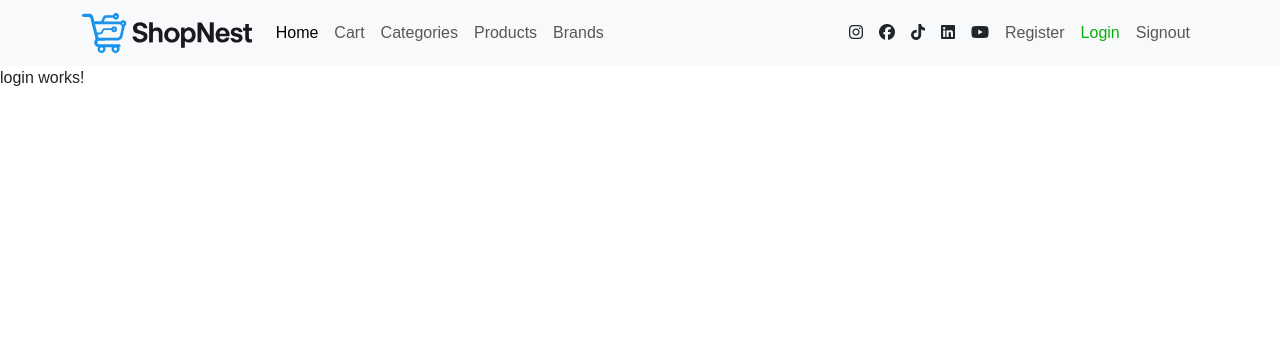
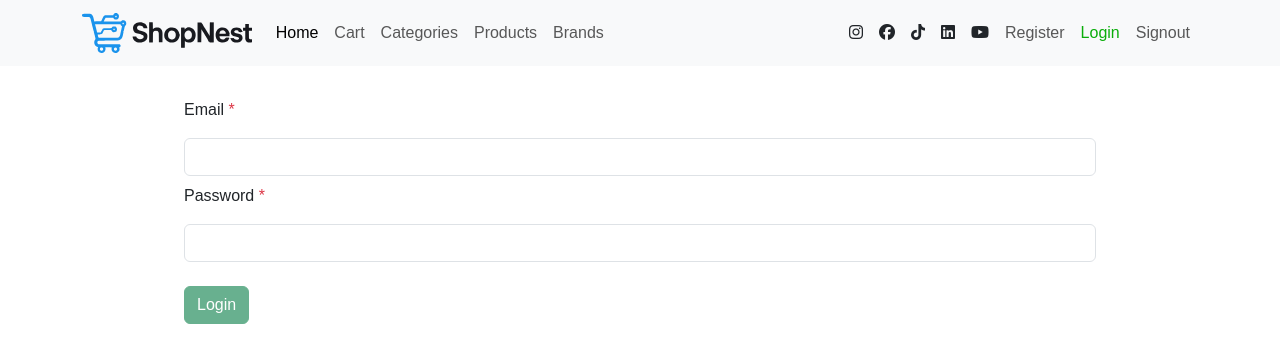
Before and after one commit to fadi-Ibr/Angular-e-commerce, an Angular app: page /login in a window 1280 px wide. Shown: the top 362 px of the page. Built offline with nearby package versions, Linux system fonts and the light colour scheme; a web font is replaced by a local one.

Commit message:
login comp

```diff
--- a/src/app/components/login/login.html
+++ b/src/app/components/login/login.html
@@ -1 +1,57 @@
-<p>login works!</p>
+<div class="w-75 p-4 mx-auto">
+  <!-- <form (ngSubmit)="handleSubmit(formObject)" #formObject="ngForm"> -->
+  <form [formGroup]="loginFormObject" (ngSubmit)="handleLogin()">
+    @if(responseErrMessage){
+    <p class="alert alert-danger text-center my-2">{{ responseErrMessage }}</p>
+    }
+
+    <label class="my-2" for="email"
+      >Email <span class="text-danger">*</span></label
+    >
+    <input
+      formControlName="email"
+      name="email"
+      class="mt-2 form-control"
+      type="email"
+      id="email"
+    />
+    @if(loginFormObject.get('email')?.touched){
+    <div>
+      @if(loginFormObject.get('email')?.getError('required')){
+      <p class="tex-small mt-0 text-danger">email is required</p>
+      } @else if(loginFormObject.get('email')?.getError('email')){
+      <p class="tex-small mt-0 text-danger">Enter a valid email format</p>
+      }
+    </div>
+    }
+
+    <label class="my-2" for="password"
+      >Password <span class="text-danger">*</span></label
+    >
+    <input
+      formControlName="password"
+      name="password"
+      class="mt-2 form-control"
+      type="password"
+      id="password"
+    />
+    @if(loginFormObject.get('password')?.touched){
+    <div>
+      @if(loginFormObject.get('password')?.getError('required')){
+      <p class="tex-small mt-0 text-danger">Password is required</p>
+      } @else if(loginFormObject.get('password')?.getError('pattern')){
+      <p class="tex-small mt-0 text-danger">1 Cap, 1 small , 3chars</p>
+      }
+    </div>
+    }
+    <button
+      [disabled]="loginFormObject.invalid || isloading"
+      class="btn btn-success my-4"
+    >
+      @if(!isloading){<span>Login </span>}@else{<span
+        class="fa-solid fa-spinner fa-spin"
+      ></span
+      >}
+    </button>
+  </form>
+</div>
--- a/src/app/components/login/login.ts
+++ b/src/app/components/login/login.ts
@@ -1,11 +1,47 @@
-import { Component } from '@angular/core';
+import { Component, OnDestroy } from '@angular/core';
+import { FormControl, FormGroup, Validators } from '@angular/forms';
+import { Auth } from '../../services/auth';
+import { Router } from '@angular/router';
+import { Subscription } from 'rxjs';
 
 @Component({
   selector: 'app-login',
   standalone: false,
   templateUrl: './login.html',
-  styleUrl: './login.css'
+  styleUrl: './login.css',
 })
-export class Login {
-
+export class Login implements OnDestroy {
+  loginSubscription!: Subscription;
+  constructor(private authService: Auth, private router: Router) {}
+  ngOnDestroy(): void {
+    this.loginSubscription.unsubscribe();
+  }
+  loginFormObject: FormGroup = new FormGroup({
+    email: new FormControl('', [Validators.required, Validators.email]),
+    password: new FormControl('', [
+      Validators.required,
+      Validators.pattern(/^[A-Z][a-z][0-9]{3,}$/),
+    ]),
+  });
+  responseErrMessage = '';
+  isloading = false;
+  handleLogin() {
+    if (this.loginFormObject.valid) {
+      this.isloading = true;
+      //send request
+      this.loginSubscription = this.authService
+        .login(this.loginFormObject.value)
+        .subscribe({
+          next: (response) => {
+            console.log(response);
+            this.router.navigate(['/home']);
+          },
+          error: (err) => {
+            this.isloading = false;
+            console.log(err);
+            this.responseErrMessage = err.error.message;
+          },
+        });
+    }
+  }
 }
--- a/src/app/components/sign-up/sign-up.html
+++ b/src/app/components/sign-up/sign-up.html
@@ -1,6 +1,10 @@
 <div class="w-75 p-4 mx-auto">
   <!-- <form (ngSubmit)="handleSubmit(formObject)" #formObject="ngForm"> -->
   <form [formGroup]="signUpFormObj" (ngSubmit)="handleSubmit()">
+    @if(responseErrMessage){
+    <p class="alert alert-danger text-center my-2">{{ responseErrMessage }}</p>
+    }
+
     <label class="my-2" for="name"
       >name <span class="text-danger">*</span></label
     >
@@ -79,6 +83,8 @@
       <p class="tex-small mt-0 text-danger">Password is required</p>
       } @else if(signUpFormObj.get('rePassword')?.getError('pattern')){
       <p class="tex-small mt-0 text-danger">1 Cap, 1 small , 3chars</p>
+      }@else if(signUpFormObj.getError('passwordMissMatch')){
+      <p class="tex-small mt-0 text-danger">Password doesn't match</p>
       }
     </div>
     }
@@ -99,6 +105,14 @@
       }
     </div>
     }
-    <button class="btn btn-success my-4">Submit</button>
+    <button
+      [disabled]="signUpFormObj.invalid || isloading"
+      class="btn btn-success my-4"
+    >
+      @if(!isloading){<span>Submit </span>}@else{<span
+        class="fa-solid fa-spinner fa-spin"
+      ></span
+      >}
+    </button>
   </form>
 </div>
--- a/src/app/components/sign-up/sign-up.ts
+++ b/src/app/components/sign-up/sign-up.ts
@@ -1,6 +1,15 @@
-import { Component } from '@angular/core';
-import { FormControl, FormGroup, Validators } from '@angular/forms';
+import { Component, OnDestroy } from '@angular/core';
+import {
+  AbstractControl,
+  FormControl,
+  FormGroup,
+  ValidationErrors,
+  Validators,
+} from '@angular/forms';
 import { Auth } from '../../services/auth';
+import { Router } from '@angular/router';
+import { Subscription } from 'rxjs';
+import { passwordMatch } from '../../customvalidators/passwordMatch';
 // import { NgForm } from '@angular/forms';
 
 @Component({
@@ -9,14 +18,18 @@ import { Auth } from '../../services/auth';
   templateUrl: './sign-up.html',
   styleUrl: './sign-up.css',
 })
-export class SignUp {
+export class SignUp implements OnDestroy {
   //Template driven
   // handleSubmit(formObject: NgForm) {
   //   console.log(formObject.form);
   // }
+  responseErrMessage = '';
+  isloading = false;
+  signUpSubscription!: Subscription;
 
   //Reactive forms
-  signUpFormObj: FormGroup = new FormGroup({
+  signUpFormObj: FormGroup = new FormGroup(
+    {
       name: new FormControl('', [
         Validators.required,
         Validators.minLength(3),
@@ -32,17 +45,33 @@ export class SignUp {
         Validators.pattern(/^[A-Z][a-z][0-9]{3,}$/),
       ]),
       phone: new FormControl('', [Validators.required]),
-  });
-  constructor(private authService: Auth) {}
+    },
+    { validators: passwordMatch }
+  );
+  constructor(private authService: Auth, private router: Router) {}
+  ngOnDestroy(): void {
+    this.signUpSubscription.unsubscribe();
+  }
+
   handleSubmit() {
-    this.authService.signUp(this.signUpFormObj.value).subscribe({
+    if (this.signUpFormObj.valid) {
+      this.isloading = true;
+      this.signUpSubscription = this.authService
+        .signUp(this.signUpFormObj.value)
+        .subscribe({
           next: (response) => {
             console.log(response);
+            //in case of success navigate to login page
+            this.isloading = false;
+            this.router.navigate(['/login']);
           },
           error: (err) => {
+            this.isloading = false;
             console.log(err);
+            this.responseErrMessage = err.error.message;
           },
         });
-    console.log(this.signUpFormObj.value);
+    }
+    // console.log(this.signUpFormObj.value);
   }
 }
--- /dev/null
+++ b/src/app/customvalidators/passwordMatch.ts
@@ -0,0 +1,13 @@
+import { AbstractControl, ValidationErrors } from '@angular/forms';
+
+export function passwordMatch(
+  signUpFormObj: AbstractControl
+): null | ValidationErrors {
+  //Compare password & rePassword
+  let password = signUpFormObj.value.password;
+  let rePassword = signUpFormObj.value.rePassword;
+  if (password == rePassword) {
+    return null;
+  }
+  return { passwordMissMatch: true };
+}
--- /dev/null
+++ b/src/app/interfaces/login-request.ts
@@ -0,0 +1,4 @@
+export interface LoginRequest {
+  email: string;
+  password: string;
+}
--- /dev/null
+++ b/src/app/interfaces/register-request.ts
@@ -0,0 +1,7 @@
+export interface RegisterRequest {
+  name: string;
+  email: string;
+  password: string;
+  rePassword: string;
+  phone: string;
+}
--- a/src/app/services/auth.ts
+++ b/src/app/services/auth.ts
@@ -1,5 +1,8 @@
 import { HttpClient } from '@angular/common/http';
 import { Injectable } from '@angular/core';
+import { Observable } from 'rxjs';
+import { RegisterRequest } from '../interfaces/register-request';
+import { LoginRequest } from '../interfaces/login-request';
 
 @Injectable({
   providedIn: 'root',
@@ -7,10 +10,16 @@ import { Injectable } from '@angular/core';
 export class Auth {
   constructor(private httpClient: HttpClient) {}
 
-  signUp(registerObj: any) {
+  signUp(registerObj: RegisterRequest): Observable<any> {
     return this.httpClient.post(
       'https://ecommerce.routemisr.com/api/v1/auth/signup',
       registerObj
     );
   }
+  login(loginObj: LoginRequest): Observable<any> {
+    return this.httpClient.post(
+      'https://ecommerce.routemisr.com/api/v1/auth/signin',
+      loginObj
+    );
+  }
 }
```
Lines whose indentation alone changed are shown as unchanged.
